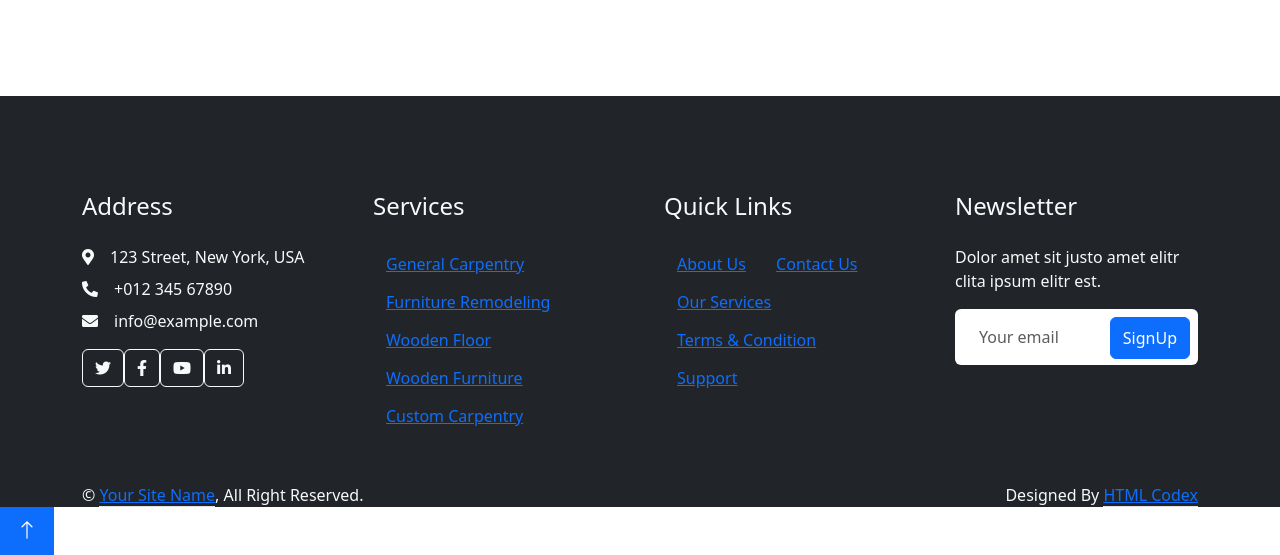
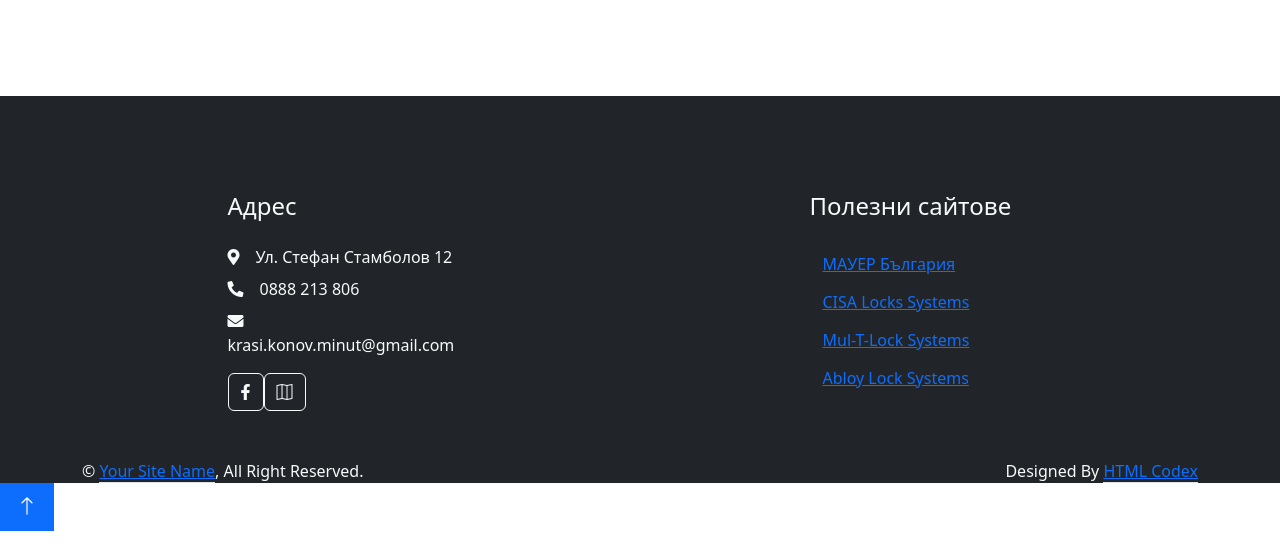
Before and after one commit to GeorgiLukanov87/keys-business-card, a Django app: page / in a window 1280 px wide. Shown: the part 5050-5605 px from the top of the page. After the commit the page ends 5581 px from the top, so only its background shows below. Run offline with Django 5.2, Linux system fonts and the light colour scheme; some libraries are stand-ins or nearby versions.

Commit message:
modify footer

```diff
--- a/templates/index.html
+++ b/templates/index.html
@@ -522,46 +522,30 @@
 <!-- Footer Start -->
 <div class="container-fluid bg-dark text-light footer mt-5 pt-5 wow fadeIn" data-wow-delay="0.1s">
     <div class="container py-5">
-        <div class="row g-5">
+        <div class="row g-5" style="justify-content: space-around!important;">
             <div class="col-lg-3 col-md-6">
-                <h4 class="text-light mb-4">Address</h4>
-                <p class="mb-2"><i class="fa fa-map-marker-alt me-3"></i>123 Street, New York, USA</p>
-                <p class="mb-2"><i class="fa fa-phone-alt me-3"></i>+012 345 67890</p>
-                <p class="mb-2"><i class="fa fa-envelope me-3"></i>info@example.com</p>
+                <h4 class="text-light mb-4">Адрес</h4>
+                <p class="mb-2"><i class="fa fa-map-marker-alt me-3"></i>Ул. Стефан Стамболов 12</p>
+                <p class="mb-2"><i class="fa fa-phone-alt me-3"></i>0888 213 806</p>
+                <p class="mb-2"><i class="fa fa-envelope me-3"></i>krasi.konov.minut@gmail.com</p>
                 <div class="d-flex pt-2">
-                    <a class="btn btn-outline-light btn-social" href=""><i class="fab fa-twitter"></i></a>
-                    <a class="btn btn-outline-light btn-social" href=""><i class="fab fa-facebook-f"></i></a>
-                    <a class="btn btn-outline-light btn-social" href=""><i class="fab fa-youtube"></i></a>
-                    <a class="btn btn-outline-light btn-social" href=""><i class="fab fa-linkedin-in"></i></a>
+                    <a class="btn btn-outline-light btn-social"
+                       href="https://www.facebook.com/profile.php?id=100057124134767" target="_blank"><i
+                            class="fab fa-facebook-f"></i></a>
+                    <a class="btn btn-outline-light btn-social" target="_blank"
+                       href="https://www.google.com/maps/@43.2043015,27.9191625,3a,75y,217.66h,81.4t/data=!3m7!1e1!3m5!1scyQuPqt5yYe14N_hjooE_w!2e0!6shttps:%2F%2Fstreetviewpixels-pa.googleapis.com%2Fv1%2Fthumbnail%3Fpanoid%3DcyQuPqt5yYe14N_hjooE_w%26cb_client%3Dsearch.gws-prod.gps%26w%3D86%26h%3D86%26yaw%3D218.26315%26pitch%3D0%26thumbfov%3D100!7i16384!8i8192?coh=205409&entry=ttu&g_ep=EgoyMDI0MTAwOS4wIKXMDSoASAFQAw%3D%3D"><i
+                            class="fab bi-map"></i></a>
                 </div>
             </div>
+
             <div class="col-lg-3 col-md-6">
-                <h4 class="text-light mb-4">Services</h4>
-                <a class="btn btn-link" href="">General Carpentry</a>
-                <a class="btn btn-link" href="">Furniture Remodeling</a>
-                <a class="btn btn-link" href="">Wooden Floor</a>
-                <a class="btn btn-link" href="">Wooden Furniture</a>
-                <a class="btn btn-link" href="">Custom Carpentry</a>
+                <h4 class="text-light mb-4">Полезни сайтове</h4>
+                <a class="btn btn-link" href="https://mauer-bg.com/">МАУЕР България</a>
+                <a class="btn btn-link" href="https://www.cisa.com/en/prodotti/serrature.html">CISA Locks Systems</a>
+                <a class="btn btn-link" href="https://www.mul-t-lock.com/global/en">Mul-T-Lock Systems</a>
+                <a class="btn btn-link" href="https://www.abloy.com/global/en-us">Abloy Lock Systems</a>
             </div>
-            <div class="col-lg-3 col-md-6">
-                <h4 class="text-light mb-4">Quick Links</h4>
-                <a class="btn btn-link" href="">About Us</a>
-                <a class="btn btn-link" href="">Contact Us</a>
-                <a class="btn btn-link" href="">Our Services</a>
-                <a class="btn btn-link" href="">Terms & Condition</a>
-                <a class="btn btn-link" href="">Support</a>
-            </div>
-            <div class="col-lg-3 col-md-6">
-                <h4 class="text-light mb-4">Newsletter</h4>
-                <p>Dolor amet sit justo amet elitr clita ipsum elitr est.</p>
-                <div class="position-relative mx-auto" style="max-width: 400px;">
-                    <label>
-                        <input class="form-control border-0 w-100 py-3 ps-4 pe-5" type="text" placeholder="Your email">
-                    </label>
-                    <button type="button" class="btn btn-primary py-2 position-absolute top-0 end-0 mt-2 me-2">SignUp
-                    </button>
-                </div>
-            </div>
+
         </div>
     </div>
     <div class="container">
```
